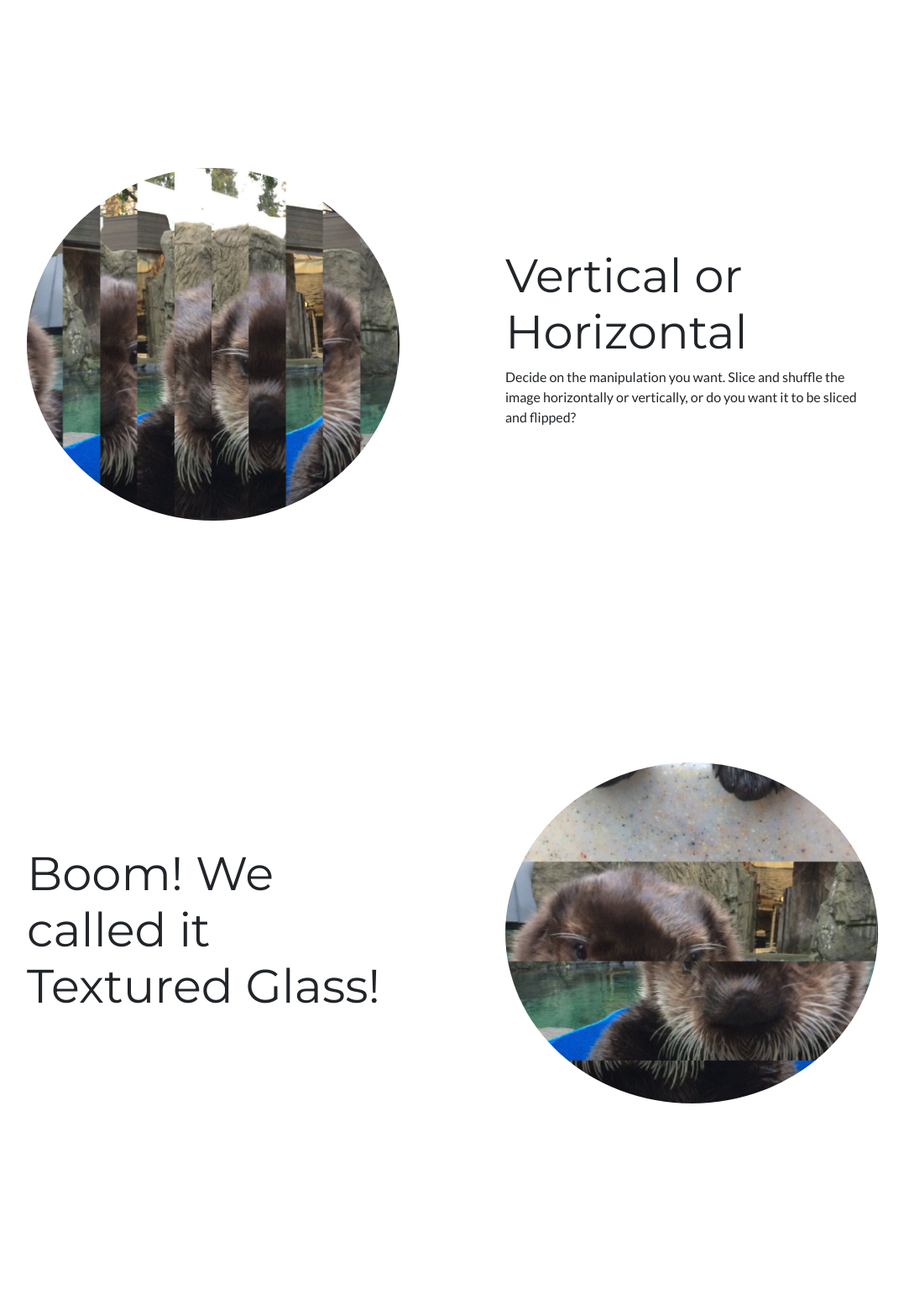
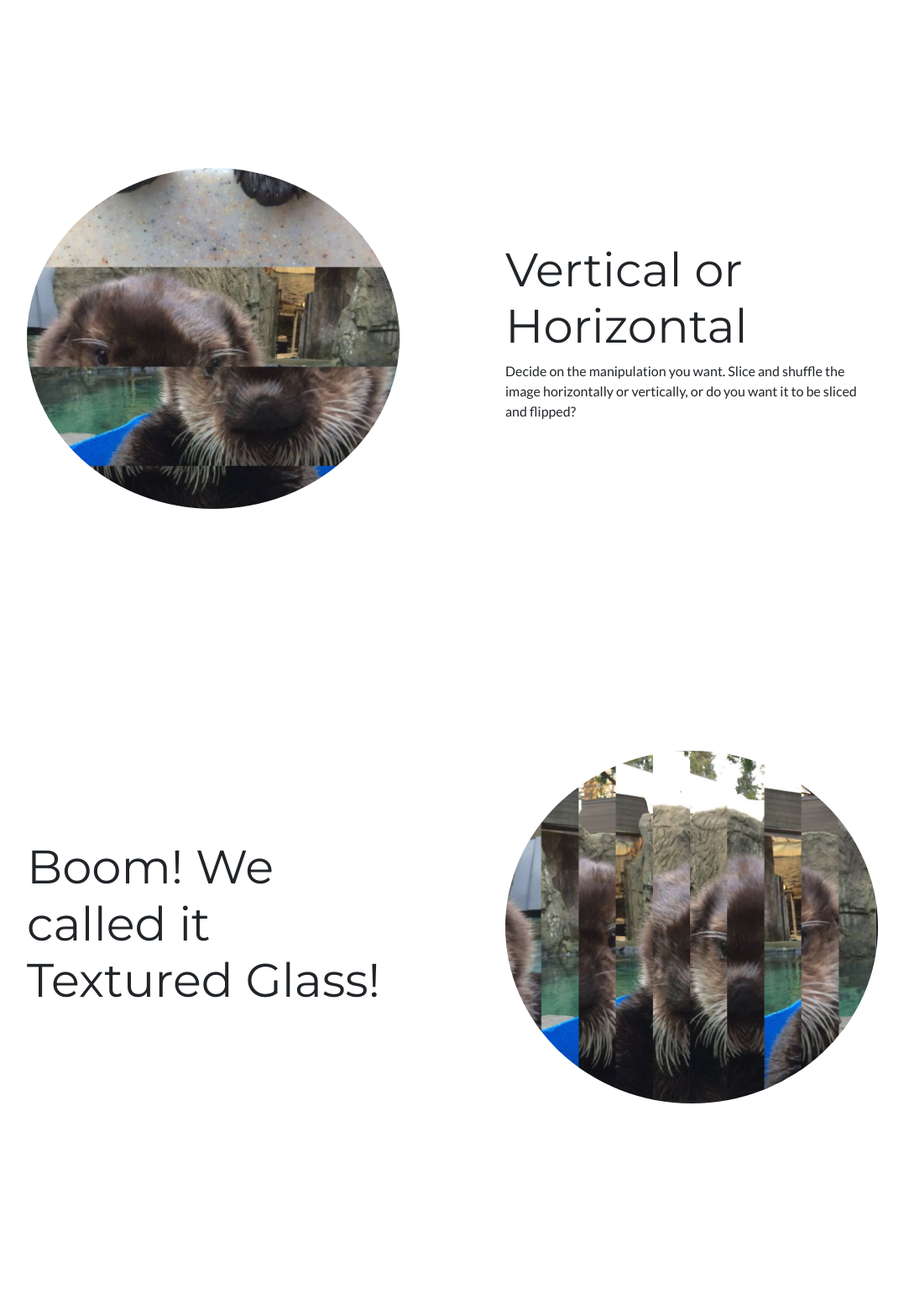
Before and after one commit to PeteSpangler/Not_Khakis, a Flask app: page /textured_glass in a window 1280 px wide. Shown: the part 1314-2868 px from the top of the page at 84% size, without its empty margins (101-1178 px from the left). Run offline with Flask 2, Linux system fonts and the light colour scheme; some libraries are stand-ins or nearby versions.

Commit message:
content type error

```diff
--- a/SpangWeb/2.0/app/templates/textured_glass.html
+++ b/SpangWeb/2.0/app/templates/textured_glass.html
@@ -4,7 +4,7 @@
 <head>
     <meta charset="utf-8">
     <meta name="viewport" content="width=device-width, initial-scale=1.0, shrink-to-fit=no">
-    <title>Home - Brand</title>
+    <title>Textured Glass</title>
     <link rel="stylesheet" href="/static/bootstrap.min.css">
     <link rel="stylesheet" href="https://fonts.googleapis.com/css?family=Catamaran:100,200,300,400,500,600,700,800,900">
     <link rel="stylesheet" href="https://fonts.googleapis.com/css?family=Lato:100,100i,300,300i,400,400i,700,700i,900,900i">
@@ -43,7 +43,7 @@
         <div class="container">
             <div class="row align-items-center">
                 <div class="col-lg-6 order-lg-1">
-                    <div class="p-5"><img class="rounded-circle img-fluid" src="/static/portfolio/RialtoVerticalSlice.jpg"></div>
+                    <div class="p-5"><img class="rounded-circle img-fluid" src="/static/portfolio/horizontalrialtoflip.jpg"></div>
                 </div>
                 <div class="col-lg-6 order-lg-2">
                     <div class="p-5">
@@ -58,7 +58,7 @@
         <div class="container">
             <div class="row align-items-center">
                 <div class="col-lg-6 order-lg-2">
-                    <div class="p-5"><img class="rounded-circle img-fluid" src="/static/portfolio/RialtoHorizontalFlip.jpg"></div>
+                    <div class="p-5"><img class="rounded-circle img-fluid" src="/static/portfolio/verticalslicerialto.jpg"></div>
                 </div>
                 <div class="col-lg-6 order-lg-1">
                     <div class="p-5">
```
Also changed, not shown: SpangWeb/2.0/app/static/portfolio/horizontalrialtoflip.JPG (renamed from SpangWeb/2.0/app/static/portfolio/RialtoHorizontalFlip.JPG), SpangWeb/2.0/app/static/portfolio/verticalslicerialto.JPG (renamed from SpangWeb/2.0/app/static/portfolio/RialtoVerticalSlice.JPG).
